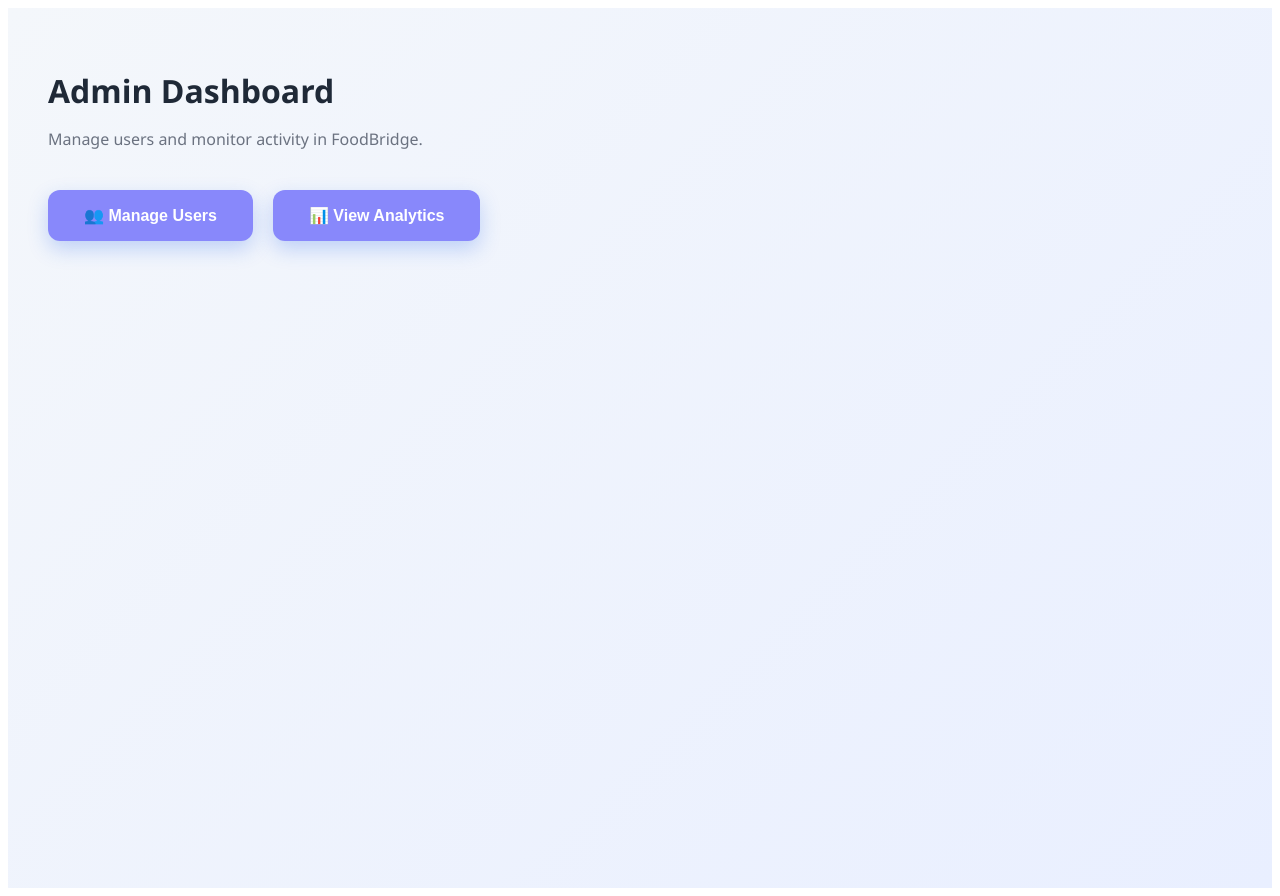
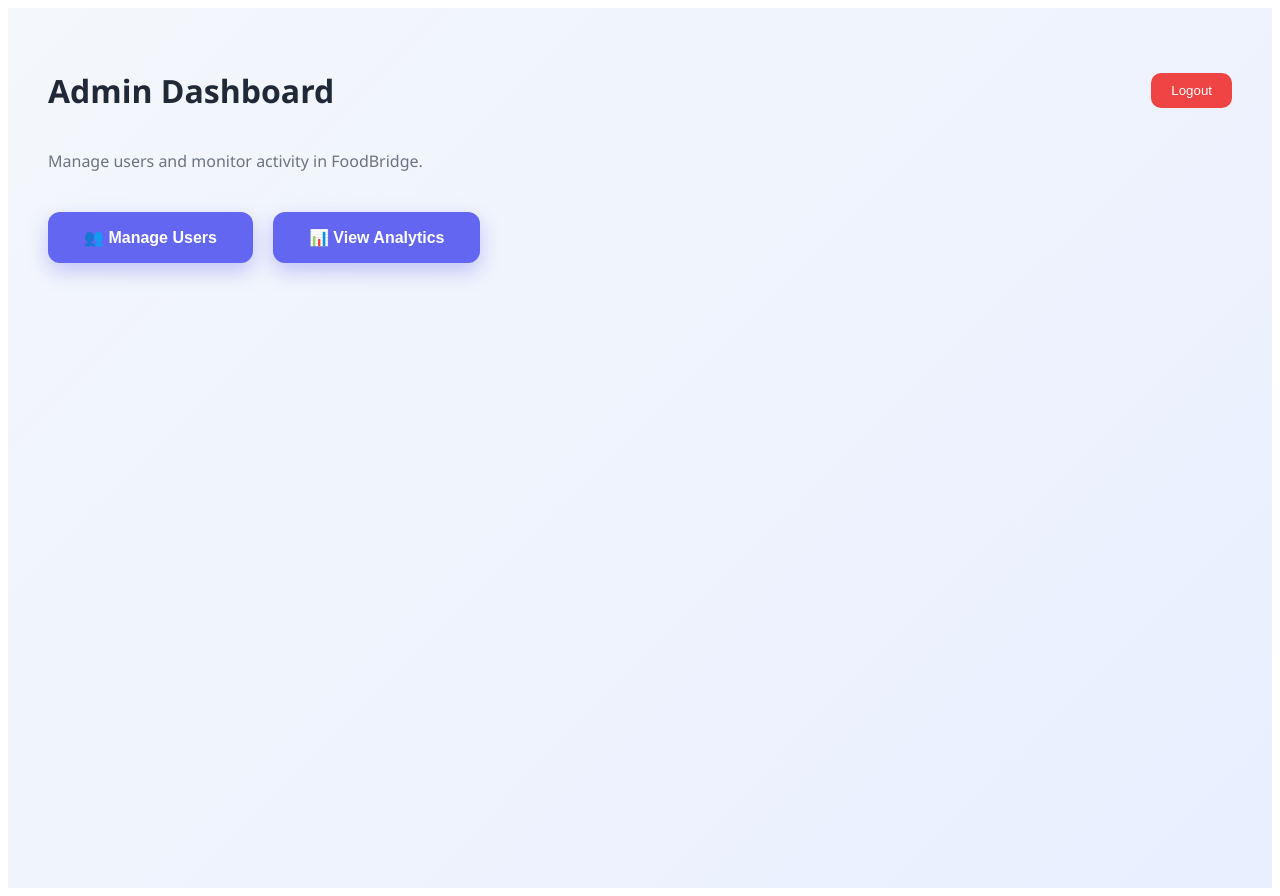
Before and after one commit to NADAMUNIVASAVI21/FoodBridge, a React (Vite) app: page /admin in a window 1280 px wide. Built offline with nearby package versions, Linux system fonts and the light colour scheme.

Commit message:
edited files

```diff
--- a/src/pages/admin/AdminDashboard.jsx
+++ b/src/pages/admin/AdminDashboard.jsx
@@ -1,9 +1,24 @@
-import { Link } from "react-router-dom";
+import { Link, useNavigate } from "react-router-dom";
+import { signOut } from "firebase/auth";
+import { auth } from "../../firebase";
 
 export default function AdminDashboard() {
+  const navigate = useNavigate();
+
+  const logout = async () => {
+    await signOut(auth);
+    navigate("/login");
+  };
+
   return (
     <div style={containerStyle}>
+      <div style={topBar}>
         <h1 style={titleStyle}>Admin Dashboard</h1>
+
+        <button onClick={logout} style={logoutBtn}>
+          Logout
+        </button>
+      </div>
 
       <p style={subtitleStyle}>
         Manage users and monitor activity in FoodBridge.
@@ -11,31 +26,18 @@ export default function AdminDashboard() {
 
       <div style={buttonWrapper}>
         <Link to="/admin/users">
-      <button
-        style={btnStyle}
-        onMouseOver={e => Object.assign(e.target.style, btnHoverStyle)}
-        onMouseOut={e => Object.assign(e.target.style, btnStyle)}
-      >
-        👥 Manage Users
-      </button>
+          <button style={btnStyle}>👥 Manage Users</button>
         </Link>
 
         <Link to="/admin/analytics">
-      <button
-        style={btnStyle}
-        onMouseOver={e => Object.assign(e.target.style, btnHoverStyle)}
-        onMouseOut={e => Object.assign(e.target.style, btnStyle)}
-      >
-        📊 View Analytics
-      </button>
+          <button style={btnStyle}>📊 View Analytics</button>
         </Link>
       </div>
     </div>
-
   );
 }
 
-
+/* STYLES */
 
 const containerStyle = {
   minHeight: "100vh",
@@ -44,11 +46,16 @@ const containerStyle = {
   fontFamily: "Segoe UI, sans-serif",
 };
 
+const topBar = {
+  display: "flex",
+  justifyContent: "space-between",
+  alignItems: "center",
+};
+
 const titleStyle = {
   fontSize: "32px",
   fontWeight: "700",
   color: "#1f2937",
-  marginBottom: "10px",
 };
 
 const subtitleStyle = {
@@ -70,13 +77,16 @@ const btnStyle = {
   cursor: "pointer",
   borderRadius: "12px",
   border: "none",
-  background: "#8888fbff",
+  background: "#6366f1",
   color: "white",
-  boxShadow: "0 8px 20px rgba(37, 99, 235, 0.25)",
-  transition: "all 0.3s ease",
+  boxShadow: "0 8px 20px rgba(99,102,241,0.35)",
 };
 
-const btnHoverStyle = {
-  transform: "translateY(-3px)",
-  boxShadow: "0 12px 28px rgba(37, 99, 235, 0.35)",
+const logoutBtn = {
+  padding: "10px 20px",
+  background: "#ef4444",
+  color: "white",
+  border: "none",
+  borderRadius: "10px",
+  cursor: "pointer",
 };
--- a/src/pages/donor/DonorDashboard.jsx
+++ b/src/pages/donor/DonorDashboard.jsx
@@ -1,10 +1,17 @@
 import { useEffect, useState } from "react";
 import { collection, getDocs } from "firebase/firestore";
 import { auth, db } from "../../firebase";
-import { Link } from "react-router-dom";
+import { Link, useNavigate } from "react-router-dom";
+import { signOut } from "firebase/auth";
 
 export default function DonorDashboard() {
   const [foods, setFoods] = useState([]);
+  const navigate = useNavigate();
+
+  const logout = async () => {
+    await signOut(auth);
+    navigate("/login");
+  };
 
   useEffect(() => {
     const fetchFoods = async () => {
@@ -25,17 +32,22 @@ export default function DonorDashboard() {
 
   return (
     <div style={container}>
-      {/* HEADER */}
       <div style={topBar}>
         <h1>Welcome Donor 🙌</h1>
-        <Link to="/donor/profile" style={profileBtn}>👤 Profile</Link>
+
+        <div style={{ display: "flex", gap: "10px" }}>
+          <Link to="/donor/profile" style={profileBtn}>👤 Profile</Link>
+
+          <button onClick={logout} style={logoutBtn}>
+            Logout
+          </button>
+        </div>
       </div>
 
       <p style={subtitle}>
         Your generosity helps reduce hunger and food waste.
       </p>
 
-      {/* STATS */}
       <div style={statsRow}>
         <StatBox title="Total Food Added" value={foods.length} />
         <StatBox title="Available" value={available} />
@@ -43,7 +55,6 @@ export default function DonorDashboard() {
         <StatBox title="Picked Up" value={picked} />
       </div>
 
-      {/* ACTIONS */}
       <div style={actionRow}>
         <Link to="/donor/add">
           <button style={primaryBtn}>➕ Add Food</button>
@@ -54,7 +65,6 @@ export default function DonorDashboard() {
         </Link>
       </div>
 
-      {/* RECENT */}
       <section style={section}>
         <h2>Recent Donations</h2>
 
@@ -77,7 +87,7 @@ export default function DonorDashboard() {
   );
 }
 
-/* ---------- COMPONENTS ---------- */
+/* ✅ MISSING COMPONENT (FIX) */
 function StatBox({ title, value }) {
   return (
     <div style={statBox}>
@@ -87,7 +97,7 @@ function StatBox({ title, value }) {
   );
 }
 
-/* ---------- STYLES ---------- */
+/* ---------------- STYLES ---------------- */
 
 const container = {
   padding: "30px",
@@ -107,6 +117,15 @@ const profileBtn = {
   padding: "8px 16px",
   borderRadius: "20px",
   textDecoration: "none"
+};
+
+const logoutBtn = {
+  background: "#e53935",
+  color: "white",
+  padding: "8px 16px",
+  borderRadius: "20px",
+  border: "none",
+  cursor: "pointer"
 };
 
 const subtitle = {
--- a/src/pages/donor/MyFood.jsx
+++ b/src/pages/donor/MyFood.jsx
@@ -12,7 +12,11 @@ import Chat from "../../components/Chat";
 export default function MyFood() {
   const [foods, setFoods] = useState([]);
   const [editId, setEditId] = useState(null);
-  const [editData, setEditData] = useState({});
+  const [editData, setEditData] = useState({
+    name: "",
+    quantity: "",
+    location: ""
+  });
   const [activeNgo, setActiveNgo] = useState(null);
 
   const fetchFoods = async () => {
@@ -31,16 +35,26 @@ export default function MyFood() {
   const startEdit = (food) => {
     setEditId(food.id);
     setEditData({
-      name: food.name,
-      quantity: food.quantity,
-      location: food.location
+      name: food.name || "",
+      quantity: food.quantity || "",
+      location: food.location || ""
     });
   };
 
   const updateFood = async (id) => {
-    await updateDoc(doc(db, "foods", id), editData);
-    setEditId(null);
-    fetchFoods();
+    try {
+      await updateDoc(doc(db, "foods", id), {
+        name: editData.name,
+        quantity: Number(editData.quantity),
+        location: editData.location
+      });
+
+      setEditId(null);
+      fetchFoods();
+    } catch (error) {
+      console.error(error);
+      alert("Failed to update food");
+    }
   };
 
   const deleteFood = async (id) => {
@@ -67,28 +81,42 @@ export default function MyFood() {
           {editId === food.id ? (
             <>
               <input
+                type="text"
                 value={editData.name}
                 onChange={e =>
                   setEditData({ ...editData, name: e.target.value })
                 }
+                placeholder="Food name"
               />
               <br />
+
               <input
+                type="number"
                 value={editData.quantity}
                 onChange={e =>
                   setEditData({ ...editData, quantity: e.target.value })
                 }
+                placeholder="Quantity"
               />
               <br />
+
               <input
+                type="text"
                 value={editData.location}
                 onChange={e =>
                   setEditData({ ...editData, location: e.target.value })
                 }
+                placeholder="Location"
               />
               <br />
 
-              <button onClick={() => updateFood(food.id)}>Save</button>
+              <button
+                onClick={() => updateFood(food.id)}
+                disabled={!editData.name || !editData.quantity}
+              >
+                Save
+              </button>
+
               <button onClick={() => setEditId(null)}>Cancel</button>
             </>
           ) : (
--- a/src/pages/ngo/NgoDashboard.jsx
+++ b/src/pages/ngo/NgoDashboard.jsx
@@ -1,11 +1,18 @@
 import { useEffect, useState } from "react";
 import { collection, getDocs } from "firebase/firestore";
 import { auth, db } from "../../firebase";
-import { Link } from "react-router-dom";
+import { Link, useNavigate } from "react-router-dom";
+import { signOut } from "firebase/auth";
 
 export default function NgoDashboard() {
   const [foods, setFoods] = useState([]);
   const [bookedFoods, setBookedFoods] = useState([]);
+  const navigate = useNavigate();
+
+  const logout = async () => {
+    await signOut(auth);
+    navigate("/login");
+  };
 
   useEffect(() => {
     const fetchData = async () => {
@@ -27,12 +34,18 @@ export default function NgoDashboard() {
     <div style={container}>
       <div style={topBar}>
         <h1>Welcome NGO 👋</h1>
-        <Link to="/ngo/profile" style={profileBtn}>👤 Profile</Link>
+
+        <div style={{ display: "flex", gap: "10px" }}>
+          <Link to="/ngo/profile" style={profileBtn}>👤 Profile</Link>
+
+          <button onClick={logout} style={logoutBtn}>
+            Logout
+          </button>
+        </div>
       </div>
 
       <p style={subtitle}>Helping fight hunger together</p>
 
-      {/* Stats */}
       <div style={statsRow}>
         <StatBox title="Food Booked" value={bookedFoods.length} />
         <StatBox title="Active Donors" value={new Set(foods.map(f => f.donorId)).size} />
@@ -40,7 +53,6 @@ export default function NgoDashboard() {
         <StatBox title="Messages" value="Chat" />
       </div>
 
-      {/* Available */}
       <section style={section}>
         <h2>Available Food</h2>
 
@@ -57,7 +69,6 @@ export default function NgoDashboard() {
         </Link>
       </section>
 
-      {/* Booked */}
       <section style={sectionAlt}>
         <h2>My Bookings</h2>
 
@@ -81,7 +92,7 @@ export default function NgoDashboard() {
   );
 }
 
-/* ✅ REQUIRED COMPONENT */
+/* COMPONENT */
 function StatBox({ title, value }) {
   return (
     <div style={statBox}>
@@ -91,8 +102,7 @@ function StatBox({ title, value }) {
   );
 }
 
-/* ================= STYLES ================= */
-
+/* STYLES */
 const container = {
   padding: "30px",
   maxWidth: "1100px",
@@ -111,6 +121,15 @@ const profileBtn = {
   padding: "8px 16px",
   borderRadius: "20px",
   textDecoration: "none"
+};
+
+const logoutBtn = {
+  background: "#e53935",
+  color: "white",
+  padding: "8px 16px",
+  borderRadius: "20px",
+  border: "none",
+  cursor: "pointer"
 };
 
 const subtitle = {
```
Lines whose indentation alone changed are shown as unchanged.
